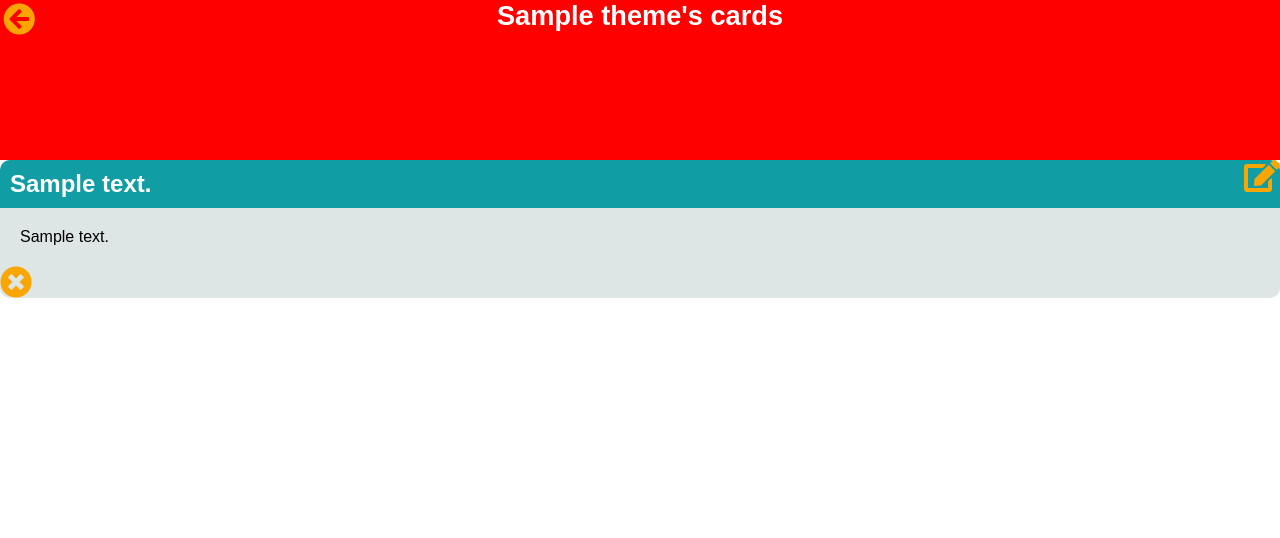
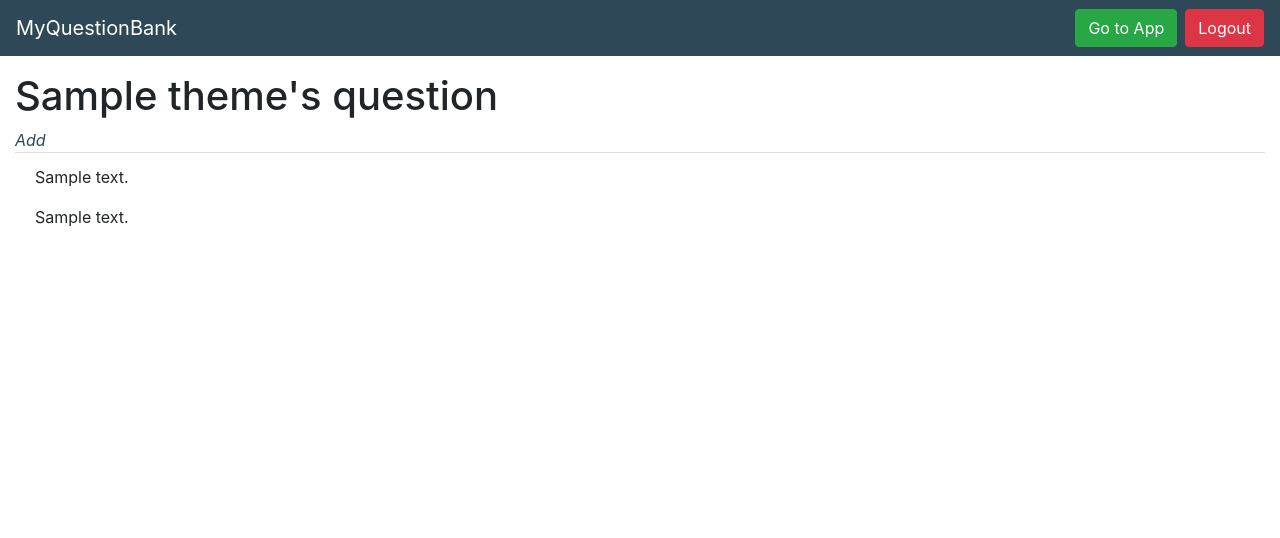
Before and after one commit to hristoroque/myquestionbank, a Django app: page /app/themes/1 in a window 1280 px wide. Shown: the top 538 px of the page. Run offline with Django 3.2, Linux system fonts and the light colour scheme; a user stored in the database is signed in; tables that the repository leaves empty hold one stand-in row (values such as "Sample post"); some libraries are stand-ins or nearby versions.

Commit message:
Added base style to detail theme and question creation

```diff
--- a/src/question_app/templates/question_app/question_creation.html
+++ b/src/question_app/templates/question_app/question_creation.html
@@ -1,5 +1,5 @@
-{% load static %}
-<link href="{% static 'question_app/basic.css' %}" rel="stylesheet" type="text/css">
+{% extends 'main/base.html' %}
+{% block body %}
 <h1>Create your question</h1>
 <form action="{% url 'question:new_question' theme_pk %}" method="POST">
     {% csrf_token %}
@@ -10,3 +10,4 @@
     <textarea name="answer"> </textarea>
     <input type="submit">
 </form>
+{% endblock %}
--- a/src/question_app/templates/question_app/theme.html
+++ b/src/question_app/templates/question_app/theme.html
@@ -1,22 +1,19 @@
-{% load static %}
-<link href="{%static 'question_app/basic.css'%}" rel="stylesheet">
-<link href="{%static 'question_app/layout.css'%}" rel="stylesheet">
-<link rel="stylesheet" href="https://use.fontawesome.com/releases/v5.7.2/css/all.css" integrity="sha384-fnmOCqbTlWIlj8LyTjo7mOUStjsKC4pOpQbqyi7RrhN7udi9RwhKkMHpvLbHG9Sr" crossorigin="anonymous">
-<meta name="viewport" content="width=device-width, initial-scale=1.0">
+{% extends 'main/base.html' %}
+{% block body %}
 
 <header>
     <a href="{% url 'question:main' %}"> <i class="back fas fa-arrow-circle-left"></i> </a>
-    <h1> {{ theme.theme_name }}'s cards</h1>
+    <h1> {{ theme.theme_name }}'s question</h1>
 </header>
 <div class="cellphone-button">
-    <a href="{% url 'question:new_question' theme.pk %}"> <i class="fas fa-plus-circle"></i> </a>
+    <a href="{% url 'question:new_question' theme.pk %}"> <i class="fas fa-plus-circle">Add</i> </a>
 </div>
 
 {% if questions %}
-    <div class="linear-down">
+<ul class="list-group list-group-flush">
     {% for question in questions %}
-            <div class="card">
-                <h2>{{ question.question_text }}</h2>
+    <li class="list-group-item">
+        <p>{{ question.question_text }}</p>
         <p>{{ question.answer }}</p>
         <a class="first-child" href="{% url 'question:delete_question' theme.pk question.pk %}">
             <i class="fas fa-times-circle"></i>
@@ -24,9 +21,10 @@
         <a href="{% url 'question:edit_question' theme.pk question.pk %}">
             <i class="fas fa-edit"></i>
         </a>
-            </div>
+    </li>
     {% endfor %}
 </div>
 {% else %}
 <p>This theme doesn't have questions </p>
 {% endif %}
+{% endblock %}
--- a/src/question_app/views.py
+++ b/src/question_app/views.py
@@ -81,7 +81,7 @@ def new_question(request,theme_pk):
             question.save()
             theme = models.Theme.objects.get(pk = theme_pk)
             theme.question_set.add(question)
-            return HttpResponseRedirect(reverse('question:theme',args=[theme_pk]))
+            return HttpResponseRedirect(reverse('question:detail_theme',args=[theme_pk]))
         else:
             return render(request,'question_app/question_creation.html',context={'theme_pk': theme_pk})
     else:
```
Lines whose indentation alone changed are shown as unchanged.
